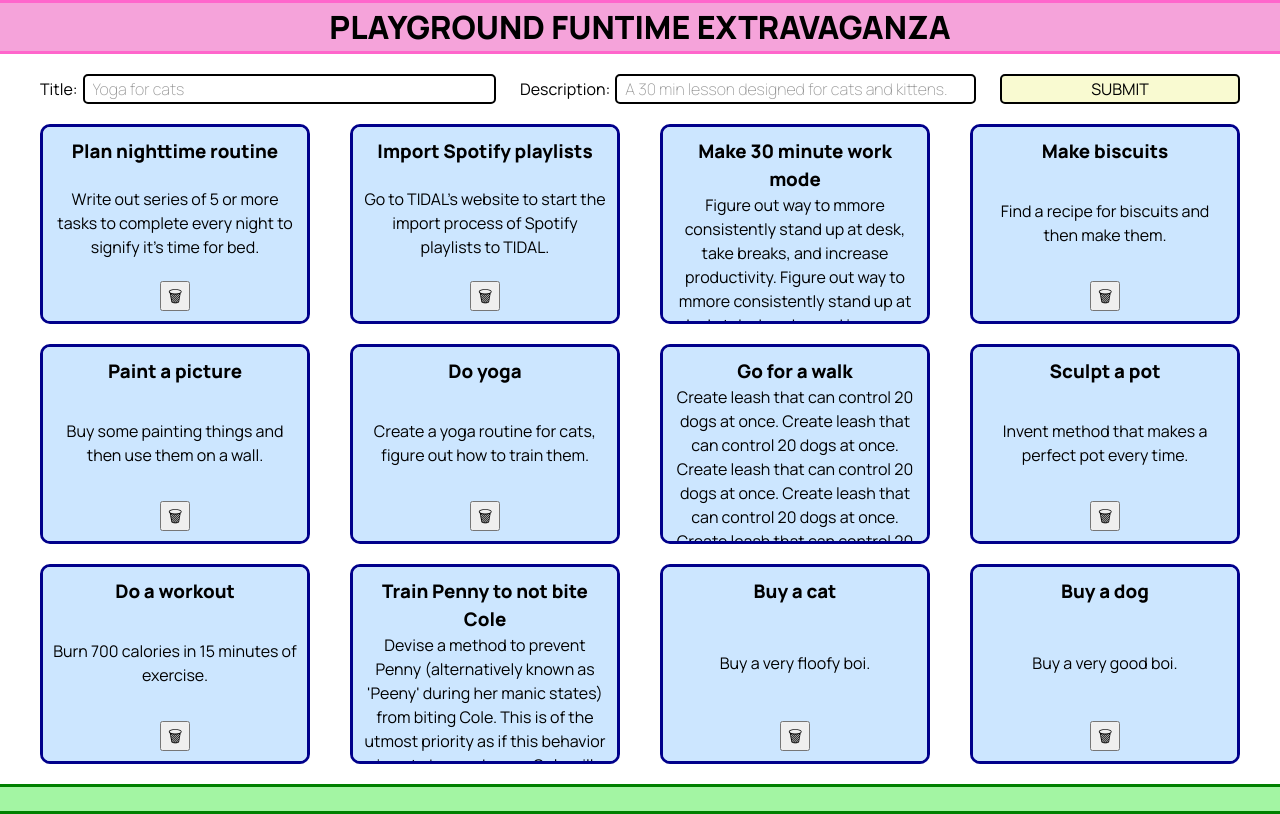
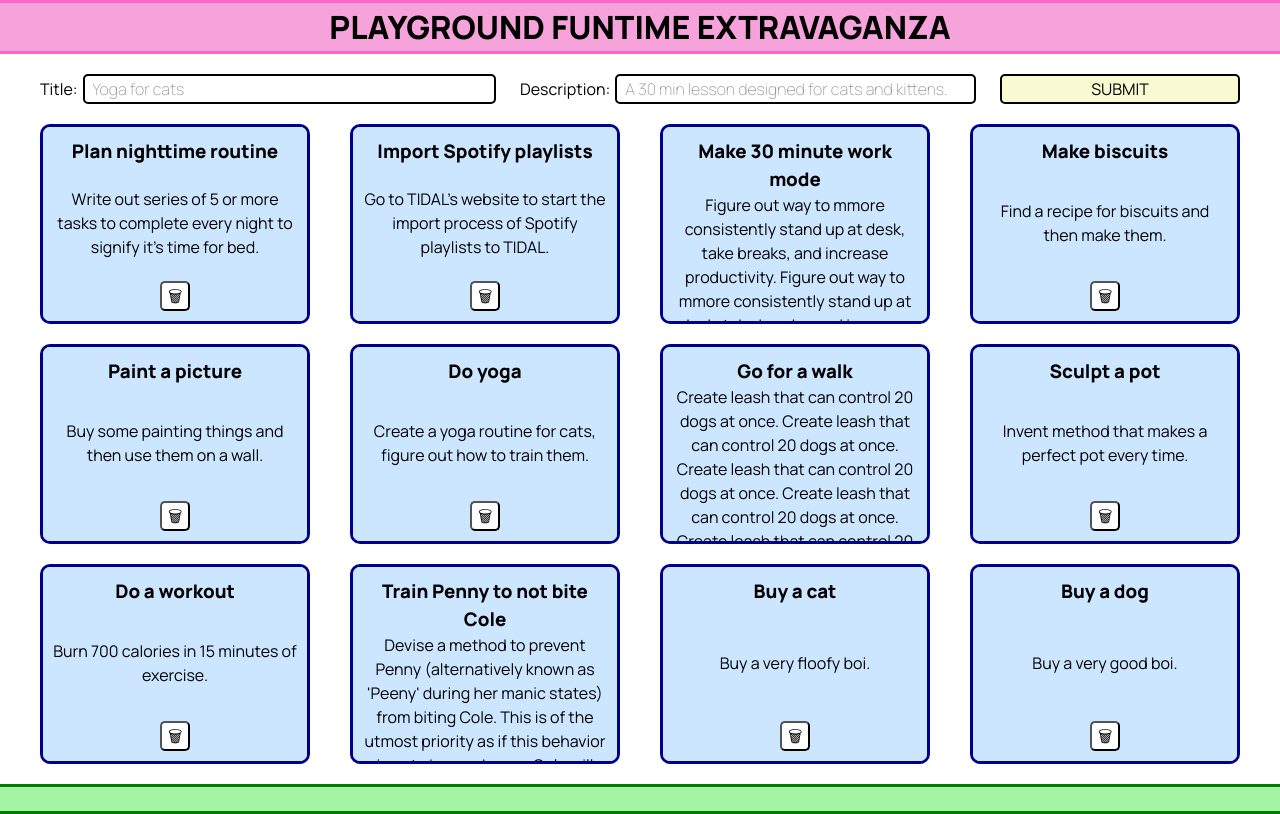
Before and after one commit to colefiscus/playground, a React (Create React App) app: page / in a window 1280 px wide. Built offline with nearby package versions, Linux system fonts and the light colour scheme.

Commit message:
Style delete button on Card

```diff
--- a/src/Card.js
+++ b/src/Card.js
@@ -34,6 +34,8 @@ const CardWrapper = styled.div`
 
 const TrashButton = styled.button`
   width: 30px;
+  background-color: white;
+  border-radius: 5px;
 
   &:hover {
     transform: scale(1.2) rotate(1turn);
```
